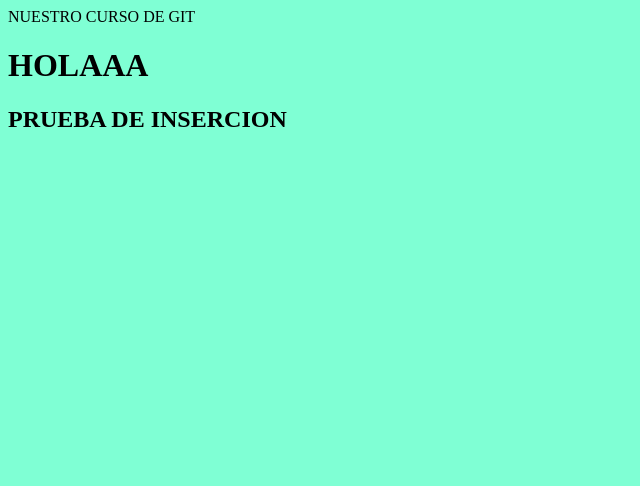
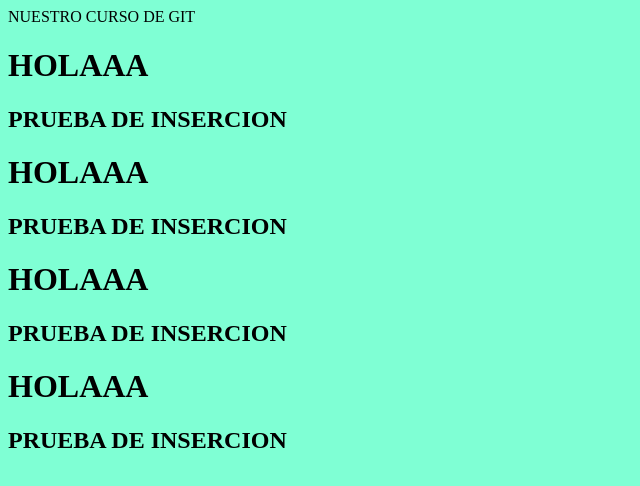
Before and after one commit to crisostomomendieta/Dandolevida, a plain HTML site: page index.html in a window 1280 px wide. Shown: the whole page, without its empty margins (0-640 px from the left). Drawn offline with Linux system fonts and the light colour scheme.

Commit message:
segundo commit

```diff
--- a/index.html
+++ b/index.html
@@ -12,6 +12,12 @@
     <div>
         <h1>HOLAAA </h1>
         <h2>PRUEBA DE INSERCION</h2>
+        <h1>HOLAAA </h1>
+        <h2>PRUEBA DE INSERCION</h2>
+        <h1>HOLAAA </h1>
+        <h2>PRUEBA DE INSERCION</h2>
+        <h1>HOLAAA </h1>
+        <h2>PRUEBA DE INSERCION</h2>
     </div>
 </body>
 <script src="main.js"></script>
```
